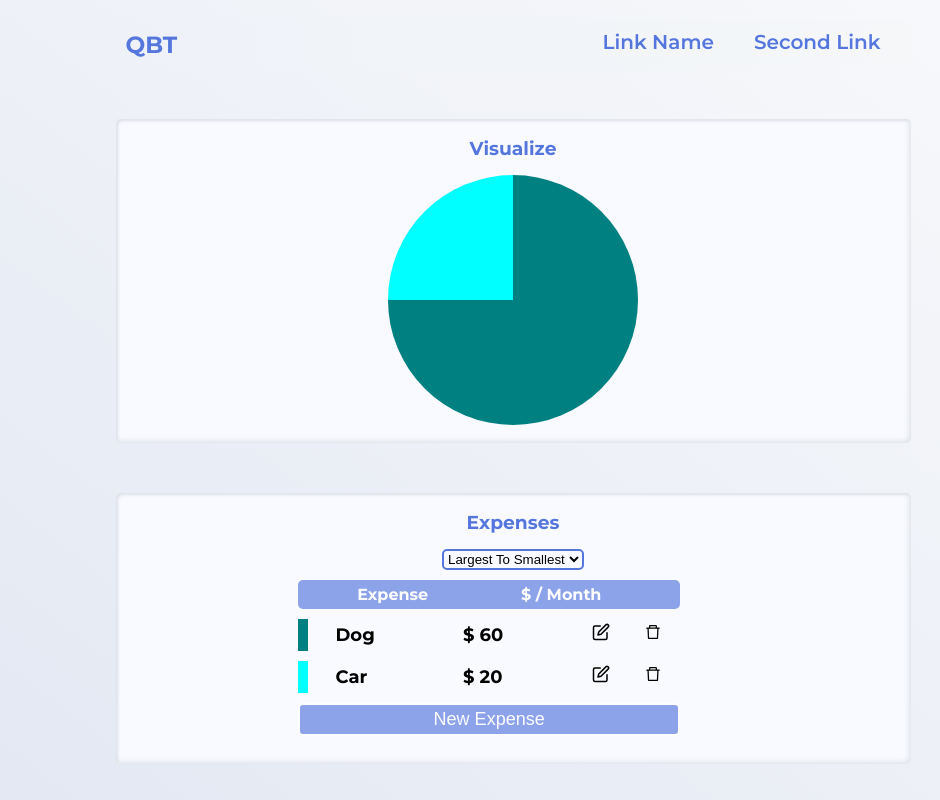
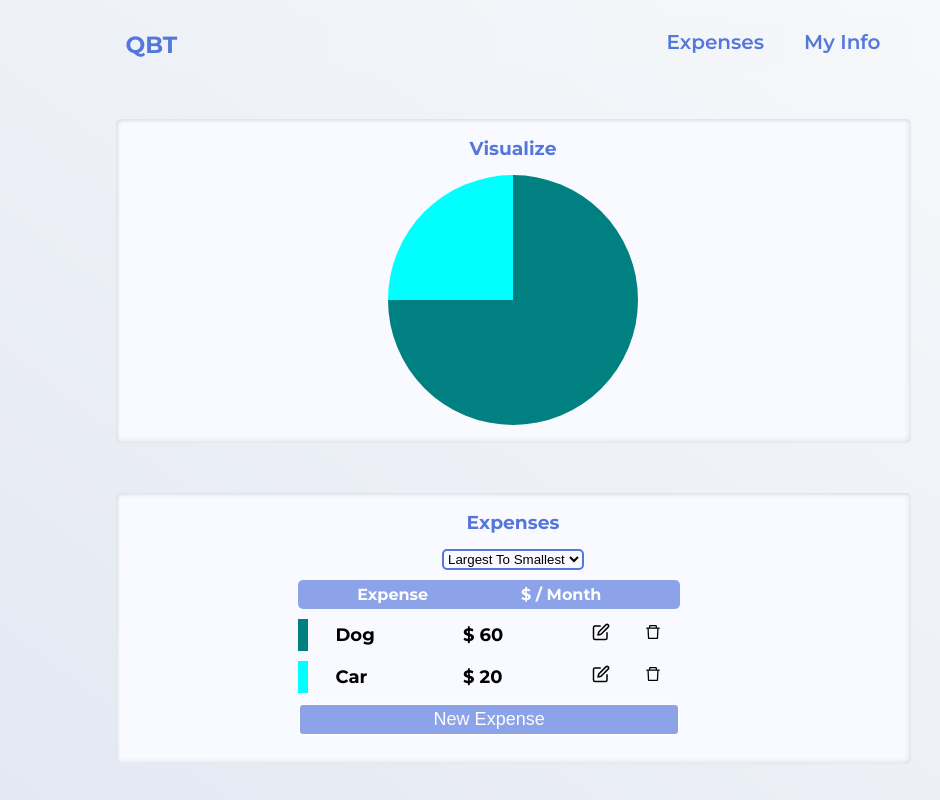
Before and after one commit to JoshBergman/QBT2, a React (Create React App) app: page / in a window 1280 px wide. Shown: the top 800 px of the page, without its empty margins (127-1067 px from the left). Built offline with nearby package versions, Linux system fonts and the light colour scheme.

Commit message:
Header link fixes

```diff
--- a/src/Components/PageComponents/UserInfo/UserInfo.tsx
+++ b/src/Components/PageComponents/UserInfo/UserInfo.tsx
@@ -2,7 +2,7 @@ import SectionCard from "../../UI/PageElements/SectionCard";
 
 const UserInfo = () => {
   return (
-    <SectionCard sectionID="expenses" title="My Info">
+    <SectionCard sectionID="user" title="My Info">
       In this section the user will be able to edit their shit after they are
       logged in. Effect kick in when the save button is clicked. Allow for
       chaning income and location.
--- a/src/Components/UI/Header/Header.tsx
+++ b/src/Components/UI/Header/Header.tsx
@@ -10,7 +10,7 @@ const Header = () => {
   return (
     <header id="header" className={styles.header}>
       <h3 className={styles.logoText} style={{ color: themeCTX.logoColor }}>
-        <a className="link" href="#header">
+        <a className="link" href="#graph">
           QBT
         </a>
       </h3>
--- a/src/Components/UI/Header/HeaderComponents/HeaderNavigation.tsx
+++ b/src/Components/UI/Header/HeaderComponents/HeaderNavigation.tsx
@@ -6,8 +6,8 @@ import { ThemeContext } from "../../../../Store/Theme/ThemeContext";
 const HeaderNavigation = () => {
   const themeCTX = useContext(ThemeContext).theme;
   const links = [
-    ["Link Name", "Link"],
-    ["Second Link", "Link"],
+    ["Expenses", "#expenses"],
+    ["My Info", "#user"],
   ];
   return (
     <nav className={styles.navContainer}>
```
